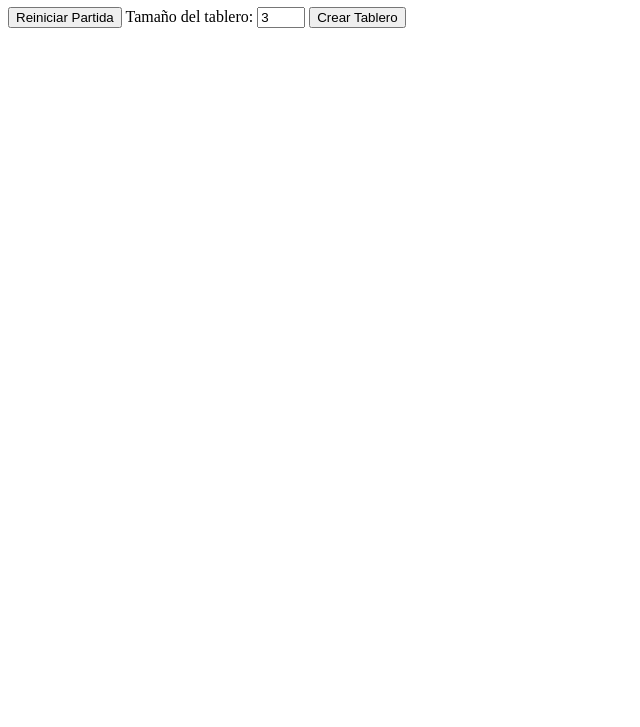
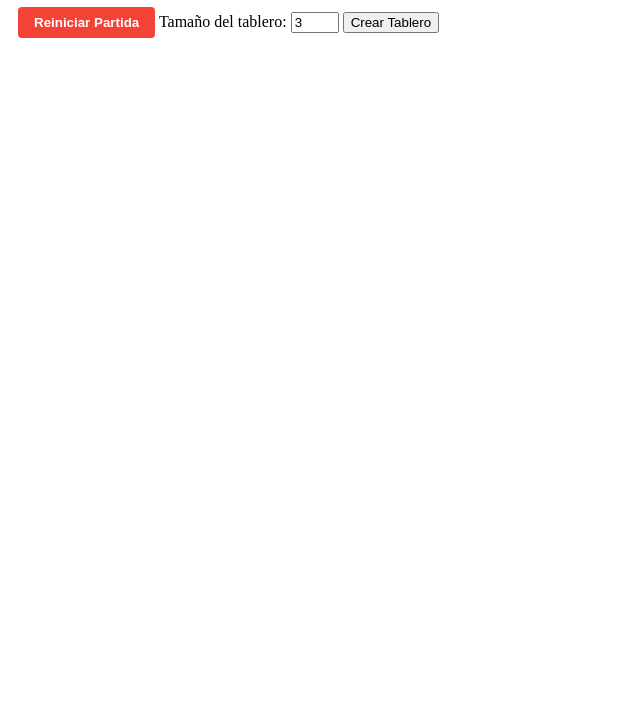
Before and after one commit to camilo-cobos/juego-cuatro-caballos, a plain HTML site: page index.html in a window 1280 px wide. Shown: the part 73-800 px from the top of the page, without its empty margins (0-640 px from the left). Drawn offline with Linux system fonts and the light colour scheme.

Commit message:
Update styles.css

```diff
--- a/styles.css
+++ b/styles.css
@@ -47,3 +47,18 @@
   border: 3px solid gold !important;
   background-color: #ffe08c;
 }
+
+.btn-reiniciar {
+  background-color: #f44336;
+  color: white;
+  border: none;
+  padding: 8px 16px;
+  border-radius: 4px;
+  cursor: pointer;
+  font-weight: bold;
+  margin-left: 10px;
+}
+
+.btn-reiniciar:hover {
+  background-color: #d32f2f;
+}
```
